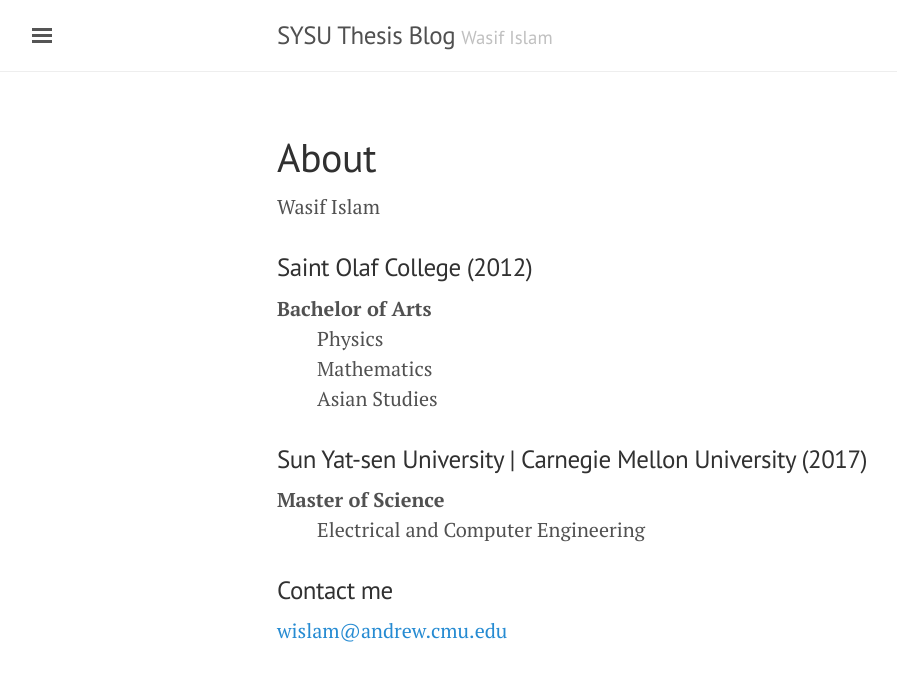
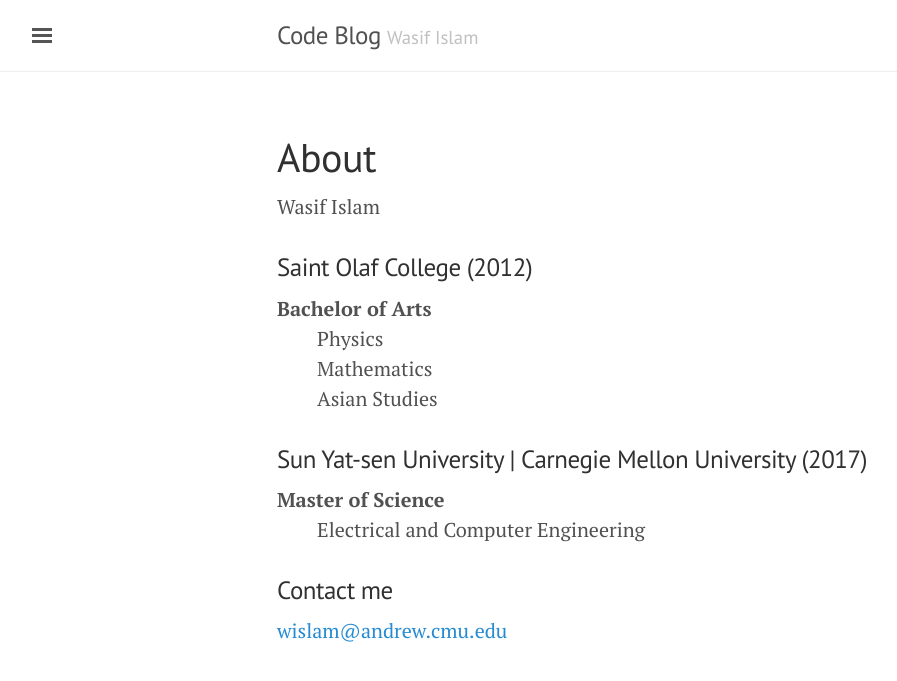
Before and after one commit to washifu/CodeBlog, a Jekyll site: the page built from about.md, in a window 1280 px wide. Shown: the top 681 px of the page, without its empty margins (3-900 px from the left). Built offline with Jekyll 4.4.1, drawn with Linux system fonts in a browser that asks for light colours.

Commit message:
Update _config.yml

```diff
--- a/_config.yml
+++ b/_config.yml
@@ -6,9 +6,9 @@
 # relative_permalinks: true
 
 # Setup
-title:               SYSU Thesis Blog
+title:               Code Blog
 tagline:             'Wasif Islam'
-description:         'JIE SYSU-CMU'
+description:         'Coding Adventures'
 url:                 'https://washifu.github.io'
 baseurl:             'https://washifu.github.io/codeblog'
 paginate:            5
```
